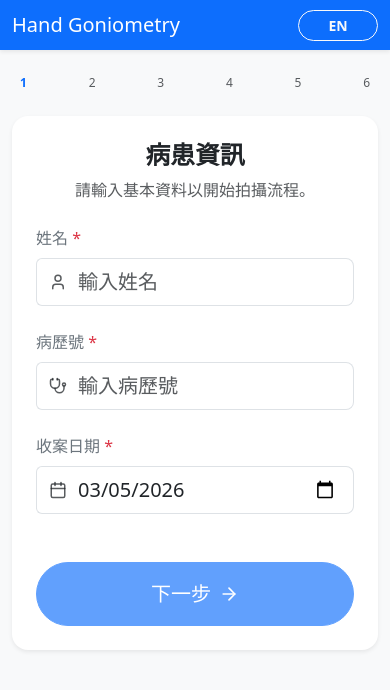
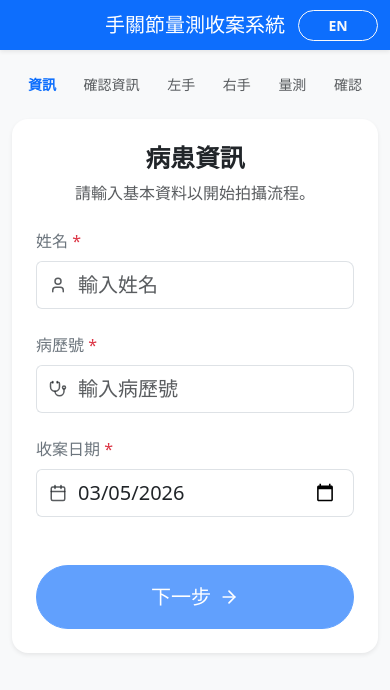
Before and after one commit to BCbug-tw/Hand-Goniometric-Data-Enrollment-System, a React (Vite) app: page / in a window 390 px wide. Shown: the top 690 px of the page. Built offline with nearby package versions, Linux system fonts and the light colour scheme.

Commit message:
Revert "style: improve responsive typography for navbar and stepper on mobile"
This reverts commit 87556ff748b5d75f52942492c65bdcdaca1164fe.

```diff
--- a/src/App.jsx
+++ b/src/App.jsx
@@ -45,11 +45,8 @@ export default function App() {
     <div className="bg-light min-vh-100">
       <nav className="navbar navbar-dark bg-primary shadow-sm mb-4">
         <div className="container-fluid d-flex justify-content-between align-items-center">
-          <div style={{ width: 80 }} className="d-none d-sm-block"></div> {/* Spacer for symmetry on larger screens */}
-          <span className="navbar-brand mb-0 h1 m-0 text-truncate" style={{ maxWidth: '65vw' }}>
-            <span className="d-none d-sm-inline">{t('app.title')}</span>
-            <span className="d-inline d-sm-none fs-5">Hand Goniometry</span>
-          </span>
+          <div style={{ width: 80 }}></div> {/* Spacer for symmetry */}
+          <span className="navbar-brand mb-0 h1 m-0">{t('app.title')}</span>
           <Button
             variant="outline-light"
             size="sm"
@@ -66,31 +63,13 @@ export default function App() {
         <Row className="justify-content-center">
           <Col xs={12} md={10} lg={8} xl={6}>
             {/* Step Progress Indicator */}
-            <div className="d-flex justify-content-between mb-4 px-2 text-muted small" style={{ fontSize: '0.75rem' }}>
-              <span className={`text-center ${currentStep >= 1 ? "text-primary fw-bold" : ""}`}>
-                <span className="d-none d-md-inline">{t('stepper.info')}</span>
-                <span className="d-inline d-md-none">1</span>
-              </span>
-              <span className={`text-center ${currentStep >= 2 ? "text-primary fw-bold" : ""}`}>
-                <span className="d-none d-md-inline">{t('stepper.pre_confirm')}</span>
-                <span className="d-inline d-md-none">2</span>
-              </span>
-              <span className={`text-center ${currentStep >= 3 ? "text-primary fw-bold" : ""}`}>
-                <span className="d-none d-md-inline">{t('stepper.left_hand')}</span>
-                <span className="d-inline d-md-none">3</span>
-              </span>
-              <span className={`text-center ${currentStep >= 4 ? "text-primary fw-bold" : ""}`}>
-                <span className="d-none d-md-inline">{t('stepper.right_hand')}</span>
-                <span className="d-inline d-md-none">4</span>
-              </span>
-              <span className={`text-center ${currentStep >= 5 ? "text-primary fw-bold" : ""}`}>
-                <span className="d-none d-md-inline">{t('stepper.measurements')}</span>
-                <span className="d-inline d-md-none">5</span>
-              </span>
-              <span className={`text-center ${currentStep >= 6 ? "text-primary fw-bold" : ""}`}>
-                <span className="d-none d-md-inline">{t('stepper.confirm')}</span>
-                <span className="d-inline d-md-none">6</span>
-              </span>
+            <div className="d-flex justify-content-between mb-4 px-3 text-muted small">
+              <span className={currentStep >= 1 ? "text-primary fw-bold" : ""}>{t('stepper.info')}</span>
+              <span className={currentStep >= 2 ? "text-primary fw-bold" : ""}>{t('stepper.pre_confirm')}</span>
+              <span className={currentStep >= 3 ? "text-primary fw-bold" : ""}>{t('stepper.left_hand')}</span>
+              <span className={currentStep >= 4 ? "text-primary fw-bold" : ""}>{t('stepper.right_hand')}</span>
+              <span className={currentStep >= 5 ? "text-primary fw-bold" : ""}>{t('stepper.measurements')}</span>
+              <span className={currentStep >= 6 ? "text-primary fw-bold" : ""}>{t('stepper.confirm')}</span>
             </div>
 
             <Card className="shadow-sm border-0 rounded-4 overflow-hidden">
```
